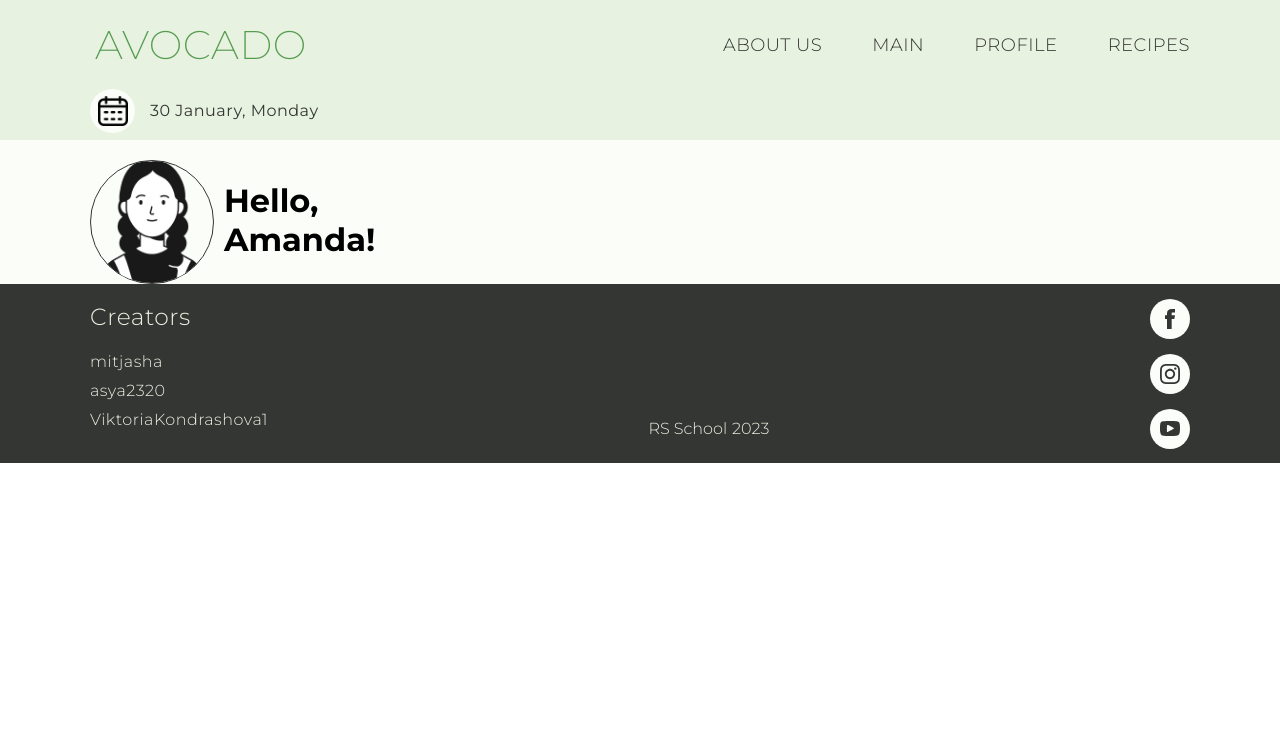
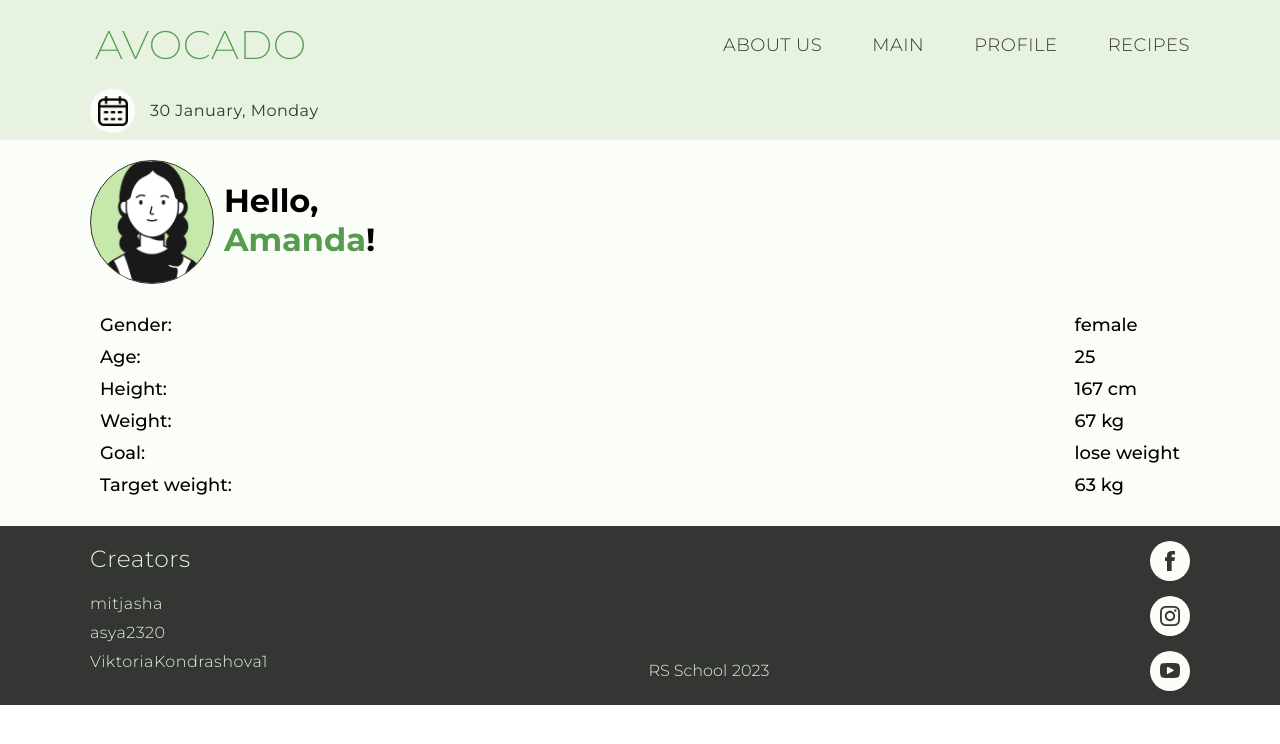
Before and after one commit to mitjasha/avocado, a React (Create React App) app: page / in a window 1280 px wide. Shown: the top 744 px of the page. Built offline with nearby package versions, Linux system fonts and the light colour scheme.

Commit message:
feat: add user data

```diff
--- a/src/pages/ProfileScreen/ProfieScreen.tsx
+++ b/src/pages/ProfileScreen/ProfieScreen.tsx
@@ -4,9 +4,14 @@ import male from "../../assets/png/male.png";
 import "./ProfileScreen.scss";
 
 const ProfileScreen: React.FC = () => {
-  const userName = "Amanda";
-  const userGender = "female";
+  const userName = "Amanda" as string;
+  const userGender = "female" as string;
   const userAvatar = userGender === "female" ? female : male;
+  const userAge = 25 as number;
+  const userHeight = 167 as number;
+  const userWeight = 67 as number;
+  const userGoal = "lose weight" as string;
+  const userTargetWeight = 63 as number;
   return (
     <div className="profile-screen">
       <div className="user-data">
@@ -19,8 +24,26 @@ const ProfileScreen: React.FC = () => {
             />
             <h1 className="user-data__heading__title">
               Hello,
-              <br /> {userName}!
+              <br /> <span style={{ color: "#559c4f" }}>{userName}</span>!
             </h1>
+          </div>
+          <div className="user-data__info">
+            <div className="user-data__info__titles">
+              <p>Gender:</p>
+              <p>Age:</p>
+              <p>Height:</p>
+              <p>Weight:</p>
+              <p>Goal:</p>
+              <p>Target weight:</p>
+            </div>
+            <div className="user-data__info__answers">
+              <p>{userGender}</p>
+              <p>{userAge}</p>
+              <p>{userHeight} cm</p>
+              <p>{userWeight} kg</p>
+              <p>{userGoal}</p>
+              <p>{userTargetWeight} kg</p>
+            </div>
           </div>
         </div>
       </div>
--- a/src/pages/ProfileScreen/ProfileScreen.scss
+++ b/src/pages/ProfileScreen/ProfileScreen.scss
@@ -6,17 +6,31 @@
 
 .user-data {
   background-color: $light-color;
+  padding-bottom: 20px;
 
   &__heading {
     display: flex;
     gap: 10px;
-    padding-top: 20px;
+    padding: 20px 0;
 
     &__avatar {
       width: 122px;
       height: 122px;
       border-radius: 50%;
       border: solid 1px $dark-color;
+      background-color: $middle-green;
+    }
+  }
+
+  &__info {
+    display: flex;
+    justify-content: space-between;
+
+    &__titles p,
+    &__answers p {
+      margin: 10px;
+      font-weight: 500;
+      font-size: 18px;
     }
   }
 }
```
